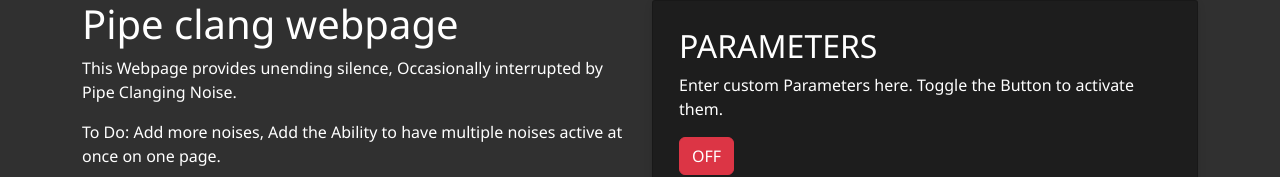
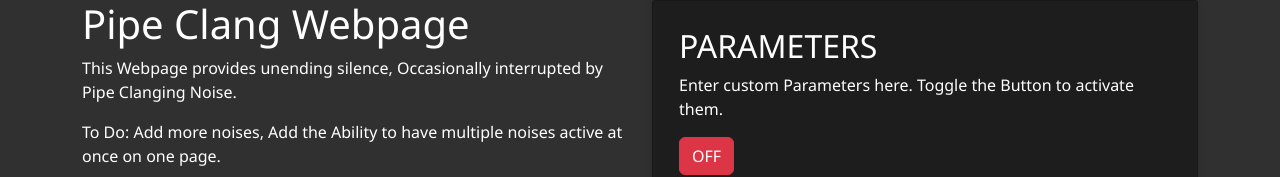
Before and after one commit to MothmanIE/mothmanie.github.io, a plain HTML site: page NoiseMaker.html in a window 1280 px wide. Shown: the top 177 px of the page. Drawn offline with nearby package versions, Linux system fonts and the light colour scheme.

Commit message:
Update NoiseMaker.html

```diff
--- a/NoiseMaker.html
+++ b/NoiseMaker.html
@@ -36,7 +36,7 @@
     <div class="container">
         <div class="row">
             <div class="col-md-6">
-                <h1>Pipe clang webpage</h1>
+                <h1>Pipe Clang Webpage</h1>
                 <p>This Webpage provides unending silence, Occasionally interrupted by Pipe Clanging Noise.</p>
                 <p>To Do: Add more noises, Add the Ability to have multiple noises active at once on one page.</p>
             </div>
```
